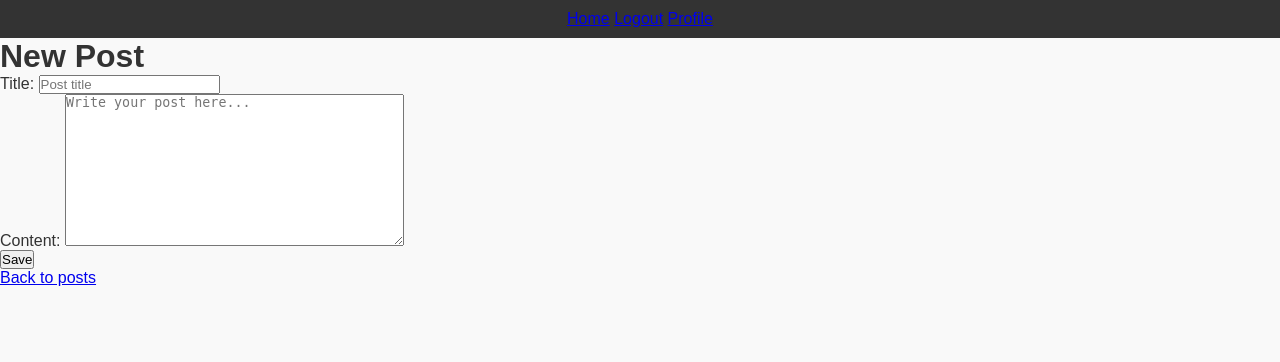
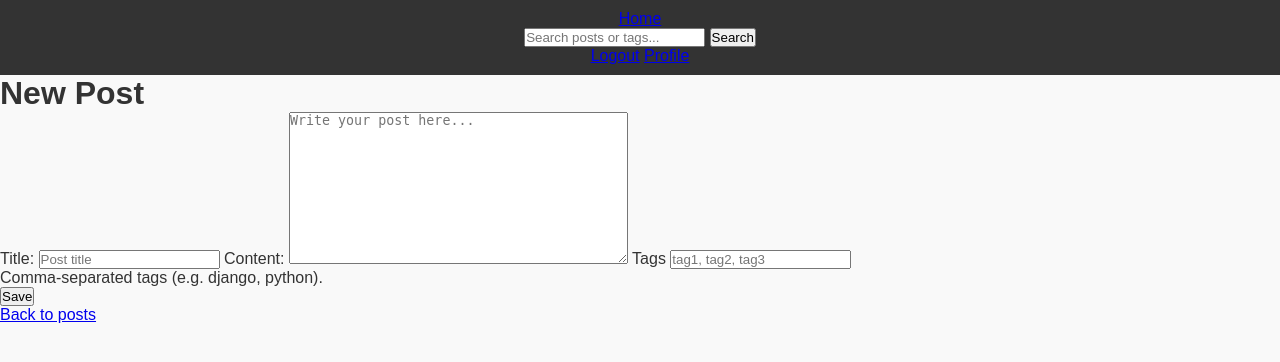
Before and after one commit to YosephSagawa/Alx_DjangoLearnLab, a Django app: page /post/new/ in a window 1280 px wide. Shown: the top 362 px of the page. Run offline with Django 5.2, Linux system fonts and the light colour scheme; the visitor is signed in with stand-in values (Sample User, id 1).

Commit message:
Added tags and searching functionality

```diff
--- a/django_blog/blog/forms.py
+++ b/django_blog/blog/forms.py
@@ -1,7 +1,7 @@
 from django import forms
 from django.contrib.auth.forms import UserCreationForm
 from django.contrib.auth.models import User
-from .models import Profile, Post, Comment
+from .models import Profile, Post, Comment, Tag
 
 
 class CustomUserCreationForm(UserCreationForm):
@@ -33,6 +33,12 @@ class ProfileForm(forms.ModelForm):
 
 
 class PostForm(forms.ModelForm):
+    # user-facing tag input, comma-separated
+    tags_field = forms.CharField(
+        required=False,
+        help_text="Comma-separated tags (e.g. django, python).",
+        widget=forms.TextInput(attrs={'placeholder': 'tag1, tag2, tag3', 'class': 'form-control'})
+    )
     class Meta:
         model = Post
         fields = ['title', 'content']
@@ -46,6 +52,22 @@ class PostForm(forms.ModelForm):
         if not title:
             raise forms.ValidationError('Title is required.')
         return title
+
+    def clean_tags_field(self):
+        raw = (self.cleaned_data.get('tags_field') or '').strip()
+        # optional: sanitize, remove duplicates, lower-case
+        if not raw:
+            return []
+        tag_names = [t.strip() for t in raw.split(',') if t.strip()]
+        # unique, keep order
+        seen = set()
+        result = []
+        for t in tag_names:
+            key = t.lower()
+            if key not in seen:
+                seen.add(key)
+                result.append(t)
+        return result
 
 class CommentForm(forms.ModelForm):
     class Meta:
--- a/django_blog/blog/models.py
+++ b/django_blog/blog/models.py
@@ -4,11 +4,13 @@ from django.conf import settings
 from django.dispatch import receiver
 from django.db.models.signals import post_save
 from django.urls import reverse
+from django.utils.text import slugify
 
 
 # Create your models here.
 class Post(models.Model):
     title = models.CharField(max_length=200)
+    tags = models.ManyToManyField("Tag", blank=True, related_name="posts")
     content = models.TextField()
     published_date = models.DateTimeField(auto_now_add=True)
     author = models.ForeignKey(User, on_delete=models.CASCADE)
@@ -56,3 +58,27 @@ class Comment(models.Model):
     def get_absolute_url(self):
         # redirect back to the post detail after operations
         return self.post.get_absolute_url()
+
+class Tag(models.Model):
+    name = models.CharField(max_length=50, unique=True)
+    slug = models.SlugField(max_length=60, unique=True, blank=True)
+
+    class Meta:
+        ordering = ['name']
+
+    def __str__(self):
+        return self.name
+
+    def save(self, *args, **kwargs):
+        if not self.slug:
+            self.slug = slugify(self.name)[:60]
+            # ensure unique slug (append number if needed)
+            base = self.slug
+            counter = 1
+            while Tag.objects.filter(slug=self.slug).exclude(pk=self.pk).exists():
+                self.slug = f"{base}-{counter}"
+                counter += 1
+        super().save(*args, **kwargs)
+
+    def get_absolute_url(self):
+        return reverse('blog:posts_by_tag', kwargs={'tag_slug': self.slug})
--- a/django_blog/blog/templates/blog/base.html
+++ b/django_blog/blog/templates/blog/base.html
@@ -10,6 +10,11 @@
   <header>
     <nav>
       <a href="/">Home</a>
+      <form method="get" action="{% url 'blog:search_results' %}" class="search-form">
+  <input type="text" name="q" placeholder="Search posts or tags..." value="{{ request.GET.q|default_if_none:'' }}">
+  <button type="submit">Search</button>
+</form>
+
       {% if user.is_authenticated %}
         <a href="{% url 'blog:logout' %}">Logout</a>
         <a href="{% url 'blog:profile' %}">Profile</a>
--- a/django_blog/blog/templates/blog/post_form.html
+++ b/django_blog/blog/templates/blog/post_form.html
@@ -5,7 +5,12 @@
   <h1>{% if form.instance.pk %}Edit Post{% else %}New Post{% endif %}</h1>
   <form method="post">
     {% csrf_token %}
-    {{ form.as_p }}
+    {{ form.non_field_errors }}
+    {{ form.title.label_tag }} {{ form.title }}
+    {{ form.content.label_tag }} {{ form.content }}
+    <label for="{{ form.tags_field.id_for_label }}">Tags</label>
+    {{ form.tags_field }}
+    <p class="help-text">{{ form.tags_field.help_text }}</p>
     <button type="submit">Save</button>
   </form>
   <p><a href="{% url 'blog:post_list' %}">Back to posts</a></p>
--- a/django_blog/blog/urls.py
+++ b/django_blog/blog/urls.py
@@ -28,4 +28,9 @@ urlpatterns = [
     # edit/delete specific comment by comment pk
     path('comment/<int:pk>/update/', views.CommentUpdateView.as_view(), name='comment_update'),
     path('comment/<int:pk>/delete/', views.CommentDeleteView.as_view(), name='comment_delete'),
+
+    # blog/urls.py (add these)
+    path('tags/<slug:tag_slug>/', views.PostsByTagView.as_view(), name='posts_by_tag'),
+    path('search/', views.SearchResultsView.as_view(), name='search_results'),
+
 ]
--- a/django_blog/blog/views.py
+++ b/django_blog/blog/views.py
@@ -6,7 +6,7 @@ from .forms import CustomUserCreationForm, UserUpdateForm, ProfileForm, PostForm
 from django.views.generic import ListView, DetailView, CreateView, UpdateView, DeleteView
 from django.contrib.auth.mixins import LoginRequiredMixin, UserPassesTestMixin
 from django.urls import reverse_lazy
-from .models import Post,Comment
+from .models import Post,Comment,Tag
 from django.shortcuts import get_object_or_404
 
 def register_view(request):
@@ -78,12 +78,40 @@ class PostCreateView(LoginRequiredMixin, CreateView):
     def form_valid(self, form):
         # Set the author to the logged-in user
         form.instance.author = self.request.user
-        return super().form_valid(form)
+        response = super().form_valid(form)  # saves Post, but tags not yet assigned
+        # process tags
+        tag_names = form.cleaned_data.get('tags_field', [])
+        self._assign_tags(self.object, tag_names)
+        return response
+    def _assign_tags(self, post, tag_names):
+        post.tags.clear()
+        for name in tag_names:
+            tag_obj, _ = Tag.objects.get_or_create(name=name.strip())
+            post.tags.add(tag_obj)
 
 class PostUpdateView(LoginRequiredMixin, UserPassesTestMixin, UpdateView):
     model = Post
     form_class = PostForm
     template_name = 'blog/post_form.html'
+
+
+    def get_initial(self):
+        initial = super().get_initial()
+        # prefill tags_field with comma-separated tag names
+        initial['tags_field'] = ', '.join([t.name for t in self.get_object().tags.all()])
+        return initial
+
+    def form_valid(self, form):
+        response = super().form_valid(form)
+        tag_names = form.cleaned_data.get('tags_field', [])
+        self._assign_tags(self.object, tag_names)
+        return response
+
+    def _assign_tags(self, post, tag_names):
+        post.tags.clear()
+        for name in tag_names:
+            tag_obj, _ = Tag.objects.get_or_create(name=name.strip())
+            post.tags.add(tag_obj)
 
     def test_func(self):
         post = self.get_object()
@@ -139,3 +167,42 @@ class CommentDeleteView(LoginRequiredMixin, UserPassesTestMixin, DeleteView):
     def get_success_url(self):
         # after deletion, go back to the post detail page
         return self.object.post.get_absolute_url()
+
+# View to list posts by tag
+class PostsByTagView(ListView):
+    model = Post
+    template_name = 'blog/posts_by_tag.html'
+    context_object_name = 'posts'
+    paginate_by = 10
+
+    def get_queryset(self):
+        self.tag = get_object_or_404(Tag, slug=self.kwargs.get('tag_slug'))
+        return Post.objects.filter(tags=self.tag, published=True).order_by('-created_at')
+
+    def get_context_data(self, **kwargs):
+        ctx = super().get_context_data(**kwargs)
+        ctx['tag'] = self.tag
+        return ctx
+
+
+# Search results
+class SearchResultsView(ListView):
+    model = Post
+    template_name = 'blog/search_results.html'
+    context_object_name = 'posts'
+    paginate_by = 10
+
+    def get_queryset(self):
+        q = self.request.GET.get('q', '').strip()
+        if not q:
+            return Post.objects.none()
+        # search title, content, and tags name
+        return Post.objects.filter(
+            Q(title__icontains=q) | Q(content__icontains=q) | Q(tags__name__icontains=q),
+            published=True
+        ).distinct().order_by('-created_at')
+
+    def get_context_data(self, **kwargs):
+        ctx = super().get_context_data(**kwargs)
+        ctx['query'] = self.request.GET.get('q', '')
+        return ctx
```
Also changed, not shown: django_blog/blog/templates/blog/post_detail.html (+24 -11 lines), django_blog/blog/templates/blog/post_list.html (+10 -0 lines), django_blog/blog/templates/blog/posts_by_tag.html (added, +22 -0 lines), django_blog/blog/templates/blog/search_results.html (added, +9 -0 lines), django_blog/blog/migrations/0005_tag_post_tags.py (added), django_blog/db.sqlite3.
